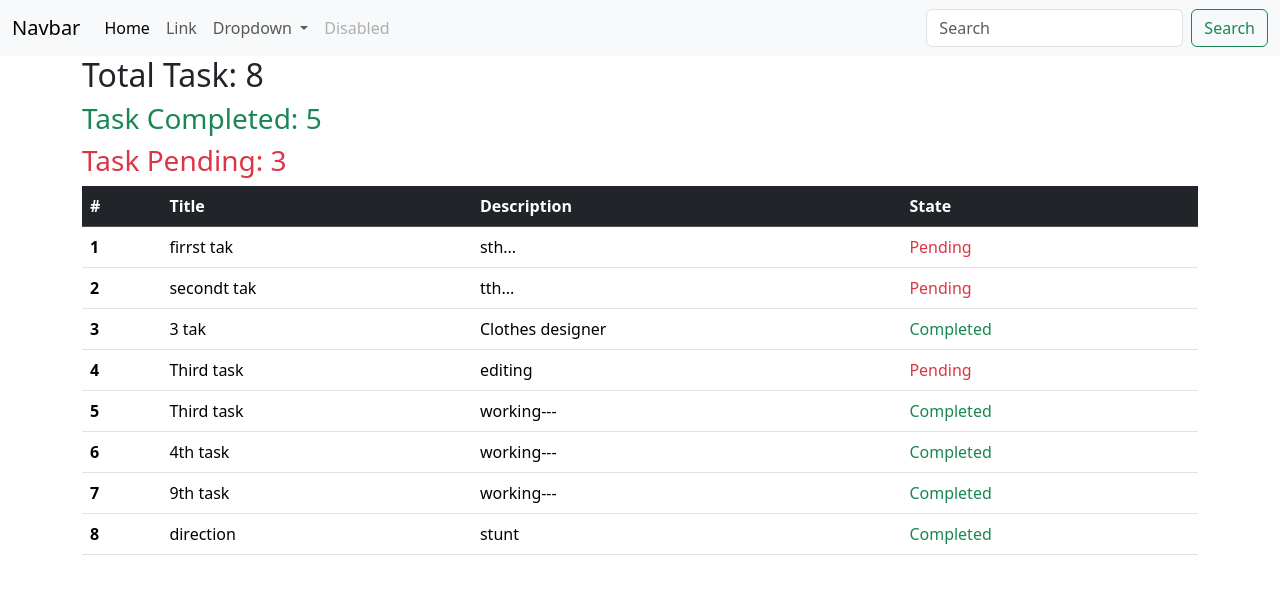
After one commit to winxlight088/django, a Django app: page /todolist/ in a window 1280 px wide. The commit adds this page. Shown: the top 594 px of the page. Run offline with Django 5.2, Linux system fonts and the light colour scheme; data comes from the database, SQL or seed files in the repository.

Commit message:
html, bootstrap, etc

```diff
--- a/templates/base.html
+++ b/templates/base.html
@@ -4,9 +4,46 @@
     <meta charset="UTF-8">
     <meta name="viewport" content="width=device-width, initial-scale=1.0">
     <title>{% block title %}{% endblock  %}</title>
+    <link href="https://cdn.jsdelivr.net/npm/bootstrap@5.3.3/dist/css/bootstrap.min.css" rel="stylesheet" integrity="sha384-QWTKZyjpPEjISv5WaRU9OFeRpok6YctnYmDr5pNlyT2bRjXh0JMhjY6hW+ALEwIH" crossorigin="anonymous">
 </head>
 <body>
-    <h1>Base HTML FILE</h1>
+    <nav class="navbar navbar-expand-lg bg-body-tertiary">
+        <div class="container-fluid">
+          <a class="navbar-brand" href="#">Navbar</a>
+          <button class="navbar-toggler" type="button" data-bs-toggle="collapse" data-bs-target="#navbarSupportedContent" aria-controls="navbarSupportedContent" aria-expanded="false" aria-label="Toggle navigation">
+            <span class="navbar-toggler-icon"></span>
+          </button>
+          <div class="collapse navbar-collapse" id="navbarSupportedContent">
+            <ul class="navbar-nav me-auto mb-2 mb-lg-0">
+              <li class="nav-item">
+                <a class="nav-link active" aria-current="page" href="#">Home</a>
+              </li>
+              <li class="nav-item">
+                <a class="nav-link" href="#">Link</a>
+              </li>
+              <li class="nav-item dropdown">
+                <a class="nav-link dropdown-toggle" href="#" role="button" data-bs-toggle="dropdown" aria-expanded="false">
+                  Dropdown
+                </a>
+                <ul class="dropdown-menu">
+                  <li><a class="dropdown-item" href="#">Action</a></li>
+                  <li><a class="dropdown-item" href="#">Another action</a></li>
+                  <li><hr class="dropdown-divider"></li>
+                  <li><a class="dropdown-item" href="#">Something else here</a></li>
+                </ul>
+              </li>
+              <li class="nav-item">
+                <a class="nav-link disabled" aria-disabled="true">Disabled</a>
+              </li>
+            </ul>
+            <form class="d-flex" role="search">
+              <input class="form-control me-2" type="search" placeholder="Search" aria-label="Search">
+              <button class="btn btn-outline-success" type="submit">Search</button>
+            </form>
+          </div>
+        </div>
+      </nav>
     {% block body%}{% endblock body%}
+    <script src="https://cdn.jsdelivr.net/npm/bootstrap@5.3.3/dist/js/bootstrap.bundle.min.js" integrity="sha384-YvpcrYf0tY3lHB60NNkmXc5s9fDVZLESaAA55NDzOxhy9GkcIdslK1eN7N6jIeHz" crossorigin="anonymous"></script>
 </body>
 </html>
--- a/templates/contact.html
+++ b/templates/contact.html
@@ -3,5 +3,5 @@
 
 
 {% block body %}
-    <p>This Cotact page</p>
+
 {% endblock body %}
--- /dev/null
+++ b/templates/todolist.html
@@ -0,0 +1,43 @@
+{% extends "base.html"%}
+
+{% block title %}Todolist{% endblock title%}
+
+
+{% block body %}
+<div class="container">
+    <h2>Total Task: {{total_task}}</h2> <!-- in this accessing the key i.e total_task-->
+    <h3 class="text-success">Task Completed: {{comp_task}}</h3>
+    <h3 class="text-danger">Task Pending: {{pend_task}}</h3>
+
+    <table class="table">
+        <thead class="table-dark">
+            <tr>
+                <th scope="col">#</th>
+                <th scope="col">Title</th>
+                <th scope="col">Description</th>
+                <th scope="col">State</th>
+            </tr>
+        </thead>
+        <tbody>
+            {% for task in t %}
+            <tr>
+                <th scope="row">{{forloop.counter}}</th>
+                <td>{{task.title}}</td>
+                <td>{{task.description}}</td>
+                <td>
+                    {% if task.state %}
+                    <span class="text-success">Completed</span>
+
+                    {% else  %}
+                    <span class="text-danger">Pending</span>
+
+
+                </td>
+                {% endif %}
+            </tr>
+            {% endfor %}
+
+        </tbody>
+  </table>
+</div>
+{%endblock body%}
--- a/todo/urls.py
+++ b/todo/urls.py
@@ -4,6 +4,5 @@ from .views import *
 urlpatterns = [
     path('',home),
     path('contact/', contact),
-    path('about/', aboutpage),
-    path('welcome/', welcome)
+    path('todolist/', todo)
 ]
--- a/todo/views.py
+++ b/todo/views.py
@@ -1,5 +1,5 @@
 from django.shortcuts import render,HttpResponse
-
+from todo.models import Todolist
 # Create your views here.
 def home(request):
     person =[
@@ -25,10 +25,19 @@ def home(request):
     # return HttpResponse("First app")
 
 def contact(request):
-    return render(request,"contact.html")
+    return render(request,'contact.html')
 
-def aboutpage(request):
-    return HttpResponse("This is about page!")
 
-def welcome(request):
-    return HttpResponse("Welcome to my first Django app!")
+
+def todo(request):
+    tasks = Todolist.objects.all() #Todolist class is obtained from models.py
+    total_tasks = tasks.count() #cout the number of task
+    pending_tasks =tasks.filter(state=False).count()
+    complete_tasks= tasks.filter(state=True).count()
+    context = {
+        "t" : tasks,
+        "total_task" : total_tasks,
+        "pend_task" : pending_tasks,
+        "comp_task" : complete_tasks
+    }
+    return render(request,'todolist.html',context)
```
